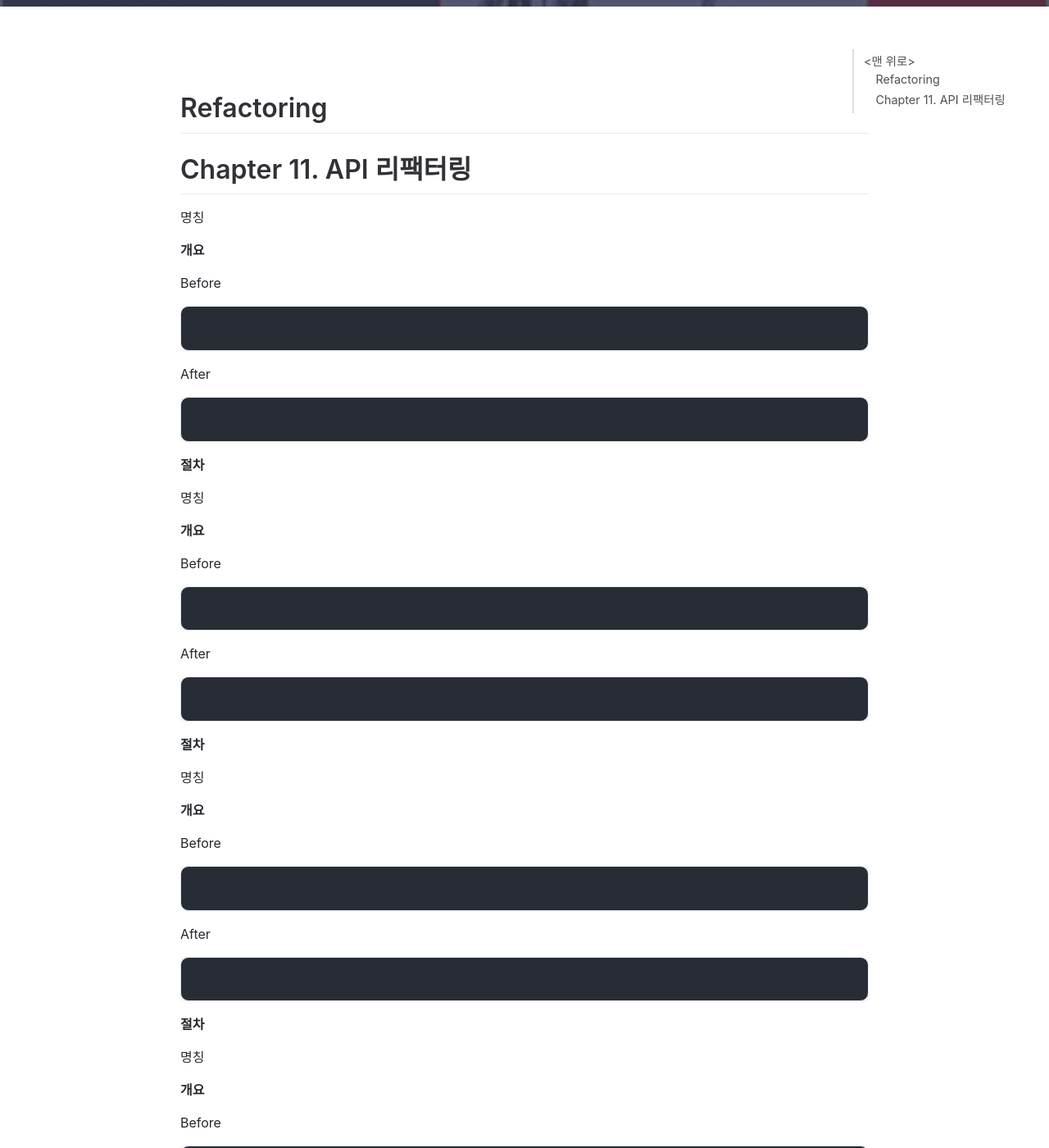
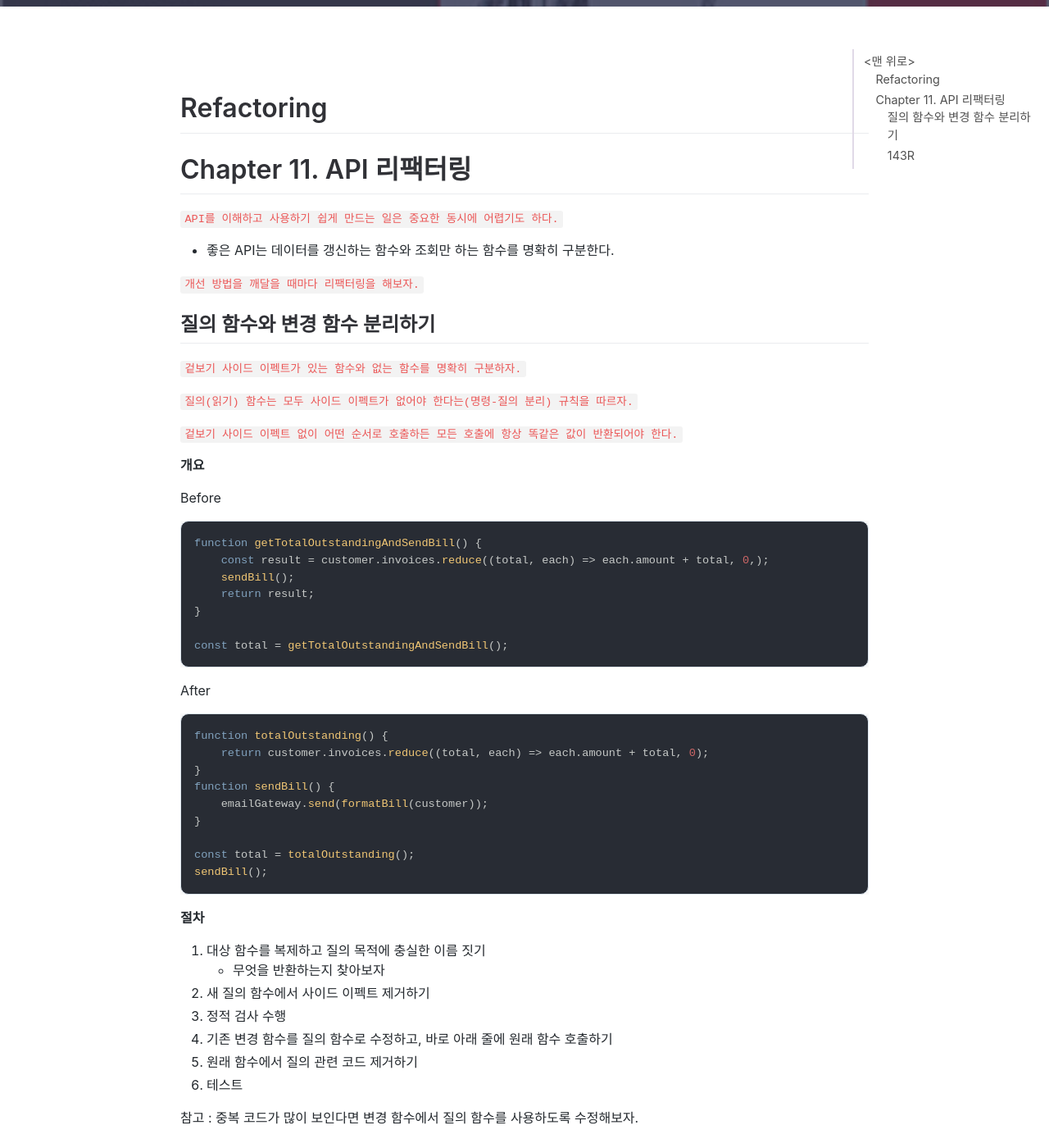
Before and after one commit to jihunparkme/jihunparkme.github.io, a Jekyll site: the page built from _posts/2021-11-28-Refactoring-11.md, in a window 1280 px wide and 1400 px high, scrolled down 568 px. Shown: the whole window at 82% size. Built offline with Jekyll 4.4.1, drawn with Linux system fonts in a browser that asks for light colours; nearby versions of some CDN libraries; comment, search, counter and statistics services are not loaded; some of the changed text lies outside the part shown.

Commit message:
[Refactoring] 질의 함수와 변경 함수 분리하기

````diff
--- a/_posts/2021-11-28-Refactoring-11.md
+++ b/_posts/2021-11-28-Refactoring-11.md
@@ -10,6 +10,62 @@ featured-img: refactoring
 # Refactoring
 
 # Chapter 11. API 리팩터링
+
+`API를 이해하고 사용하기 쉽게 만드는 일은 중요한 동시에 어렵기도 하다.`
+
+- 좋은 API는 데이터를 갱신하는 함수와 조회만 하는 함수를 명확히 구분한다.
+
+`개선 방법을 깨달을 때마다 리팩터링을 해보자.`
+
+## 질의 함수와 변경 함수 분리하기
+
+`겉보기 사이드 이펙트가 있는 함수와 없는 함수를 명확히 구분하자.`
+
+`질의(읽기) 함수는 모두 사이드 이펙트가 없어야 한다는(명령-질의 분리) 규칙을 따르자.`
+
+`겉보기 사이드 이펙트 없이 어떤 순서로 호출하든 모든 호출에 항상 똑같은 값이 반환되어야 한다.`
+
+**개요**
+
+Before
+
+```javascript
+function getTotalOutstandingAndSendBill() {
+    const result = customer.invoices.reduce((total, each) => each.amount + total, 0,);
+    sendBill();
+    return result;
+}
+
+const total = getTotalOutstandingAndSendBill();
+```
+
+After
+
+```javascript
+function totalOutstanding() {
+    return customer.invoices.reduce((total, each) => each.amount + total, 0);
+}
+function sendBill() {
+    emailGateway.send(formatBill(customer));
+}
+
+const total = totalOutstanding();
+sendBill();
+```
+
+**절차**
+
+1. 대상 함수를 복제하고 질의 목적에 충실한 이름 짓기
+   - 무엇을 반환하는지 찾아보자
+2. 새 질의 함수에서 사이드 이펙트 제거하기
+3. 정적 검사 수행
+4. 기존 변경 함수를 질의 함수로 수정하고, 바로 아래 줄에 원래 함수 호출하기
+5. 원래 함수에서 질의 관련 코드 제거하기
+6. 테스트
+
+참고 : 중복 코드가 많이 보인다면 변경 함수에서 질의 함수를 사용하도록 수정해보자.
+
+## 143R
 
 명칭
 
@@ -226,21 +282,3 @@ After
 ```
 
 **절차**
-
-명칭
-
-**개요**
-
-Before
-
-```javascript
-
-```
-
-After
-
-```javascript
-
-```
-
-**절차**
````
